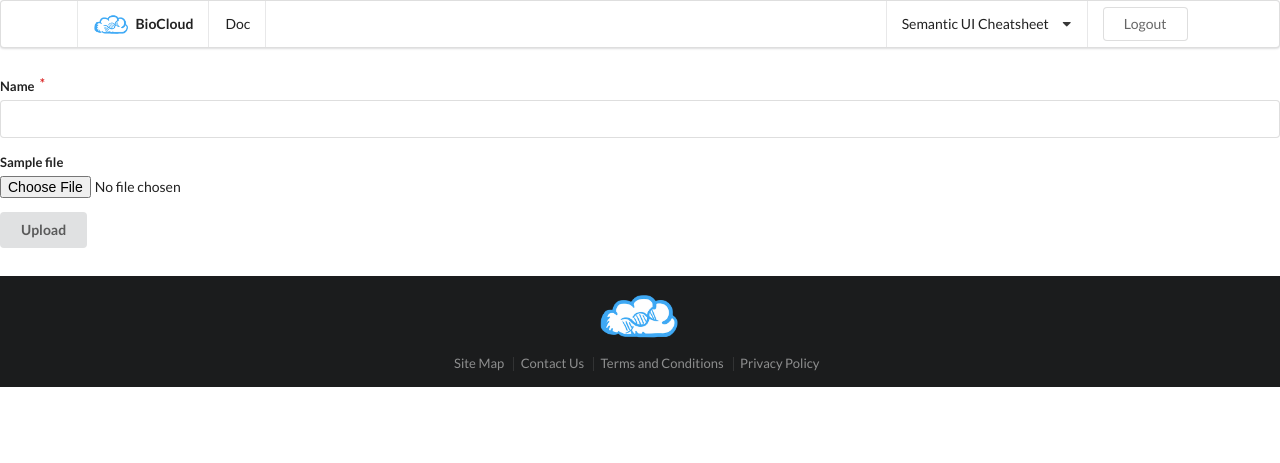
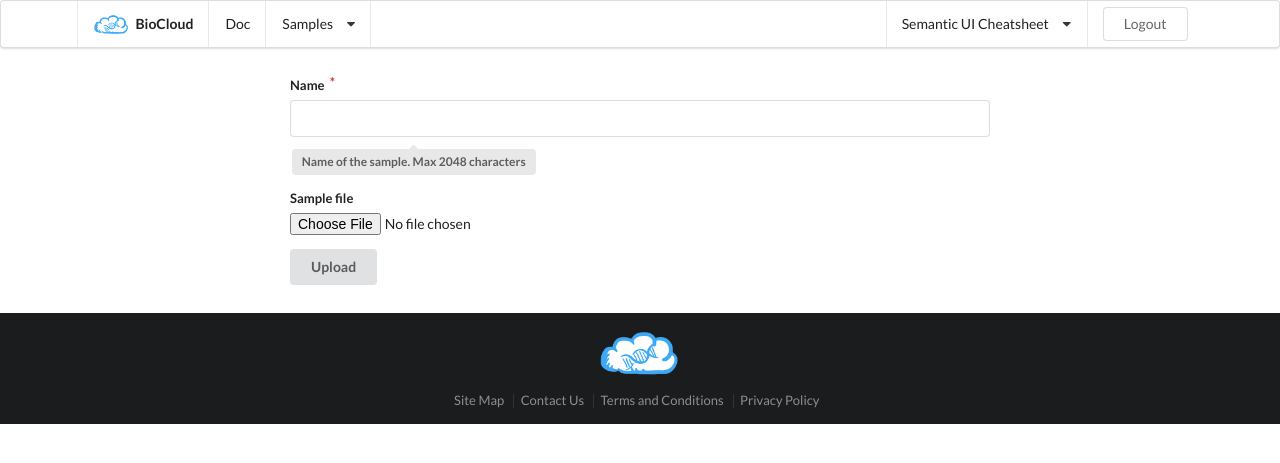
Before and after one commit to ccwang002/biocloud-server, a Django app: page /samples/new/ in a window 1280 px wide. Shown: the top 463 px of the page. Run offline with Django 3.2, Linux system fonts and the light colour scheme; the visitor is signed in with stand-in values (Sample User, id 1); some libraries are stand-ins or nearby versions.

Commit message:
add sample app into menubar; layout tweak

```diff
--- a/biocloud/accounts/templates/accounts/base.html
+++ b/biocloud/accounts/templates/accounts/base.html
@@ -1 +1,7 @@
 {% extends 'base.html' %}
+
+{% block body %}
+<div class="ui text container">
+{% block container %}{% endblock container %}
+</div>
+{% endblock body %}
--- a/biocloud/accounts/templates/accounts/register.html
+++ b/biocloud/accounts/templates/accounts/register.html
@@ -1,8 +1,7 @@
 {% extends 'accounts/base.html' %}
 {% load crispy_forms_tags %}
 
-{% block body %}
-<div class="ui container">
+{% block container %}
   {% if user_form.errors or account_form.errors %}
     <div class="ui error message">
       <div class="header">Registration Failed</div>
@@ -18,5 +17,4 @@
     <button class="ui button" type="submit">Register</button>
     <input type="hidden" name="next" value="{{ next }}" />
   </form>
-</div>
-{% endblock body %}
+{% endblock container %}
--- a/biocloud/base/templates/base.html
+++ b/biocloud/base/templates/base.html
@@ -23,6 +23,13 @@
         BioCloud
       </a>
       <a href="#" class="item">Doc</a>
+      <div class="ui simple dropdown item">
+        Samples <i class="dropdown icon"></i>
+        <div class="menu">
+          <a href="{% url 'sample_list' %}" class="item">List</a>
+          <a href="{% url 'sample_create' %}" class="item">Upload</a>
+        </div>
+      </div>
       <div class="right menu">
         <div class="ui simple dropdown item">
           Semantic UI Cheatsheet <i class="dropdown icon"></i>
--- a/biocloud/samples/models.py
+++ b/biocloud/samples/models.py
@@ -88,7 +88,9 @@ class RenameFilesModel(models.Model):
 class Sample(RenameFilesModel):
 
     id = models.UUIDField(primary_key=True, default=uuid.uuid4, editable=False)
-    name = models.CharField(max_length=2048)
+    name = models.CharField(max_length=2048, help_text=(
+        'Name of the sample. Max 2048 characters'
+    ))
     owner = models.ForeignKey(settings.AUTH_USER_MODEL, related_name='owned_samples')
 
     def upload_to(self, filename):
--- a/biocloud/samples/templates/samples/base.html
+++ b/biocloud/samples/templates/samples/base.html
@@ -1,7 +1,7 @@
 {% extends 'base.html' %}
 
 {% block body %}
-<div class="ui text-container">
+<div class="ui text container">
 {% block content %}{% endblock content %}
 </div>
 {% endblock body %}
--- a/biocloud/samples/templates/samples/sample_create.html
+++ b/biocloud/samples/templates/samples/sample_create.html
@@ -2,9 +2,16 @@
 {% load crispy_forms_tags %}
 
 {% block content %}
-  <form class="ui form" action="{% url 'sample_create' %}" method="post" enctype="multipart/form-data">
-    {% csrf_token %}
-    {{ form|crispy }}
-    <button class="ui button" type="submit">Upload</button>
-  </form>
+{% if form.errors %}
+  <div class="ui error message">
+    <div class="header">Insufficient information given</div>
+    <p>Please provide enough information.</p>
+  </div>
+{% endif %}
+
+<form class="ui form" action="{% url 'sample_create' %}" method="post" enctype="multipart/form-data">
+  {% csrf_token %}
+  {{ form|crispy }}
+  <button class="ui button" type="submit">Upload</button>
+</form>
 {% endblock content %}
```
Also changed, not shown: biocloud/accounts/templates/registration/login.html (+3 -5 lines).
